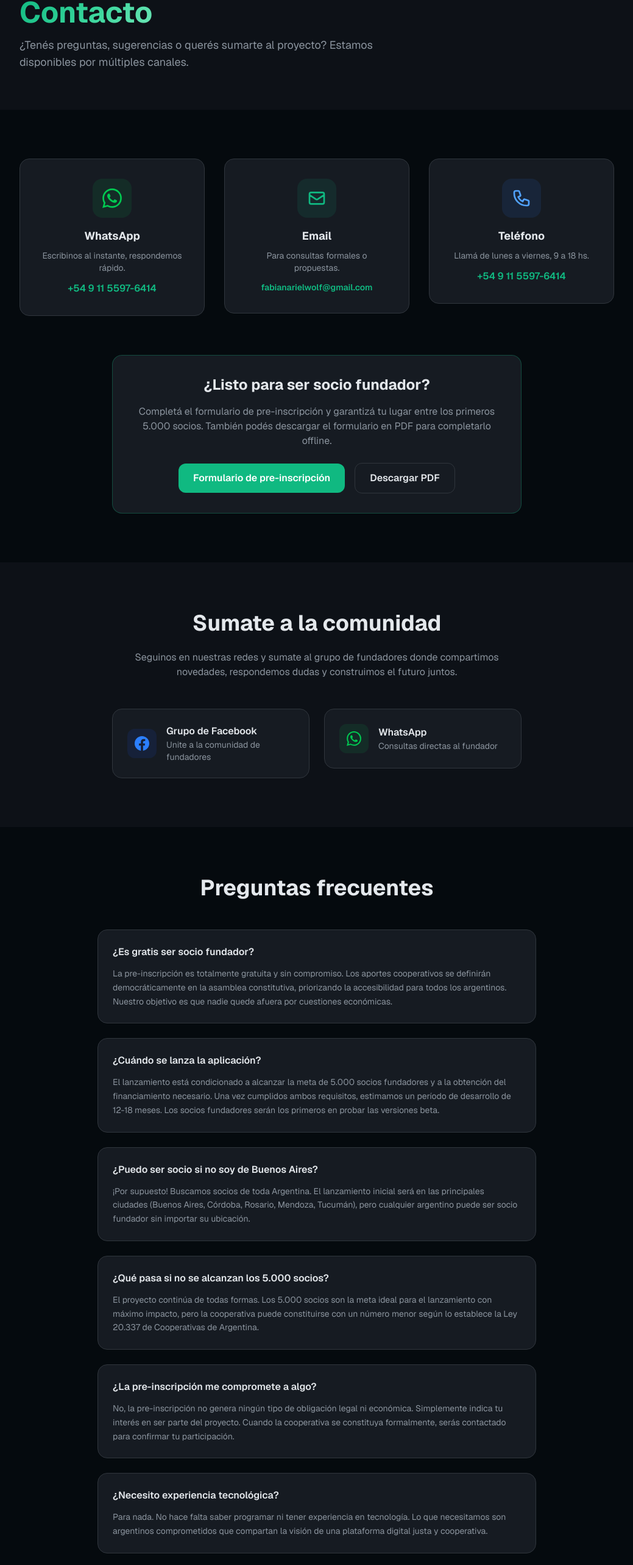
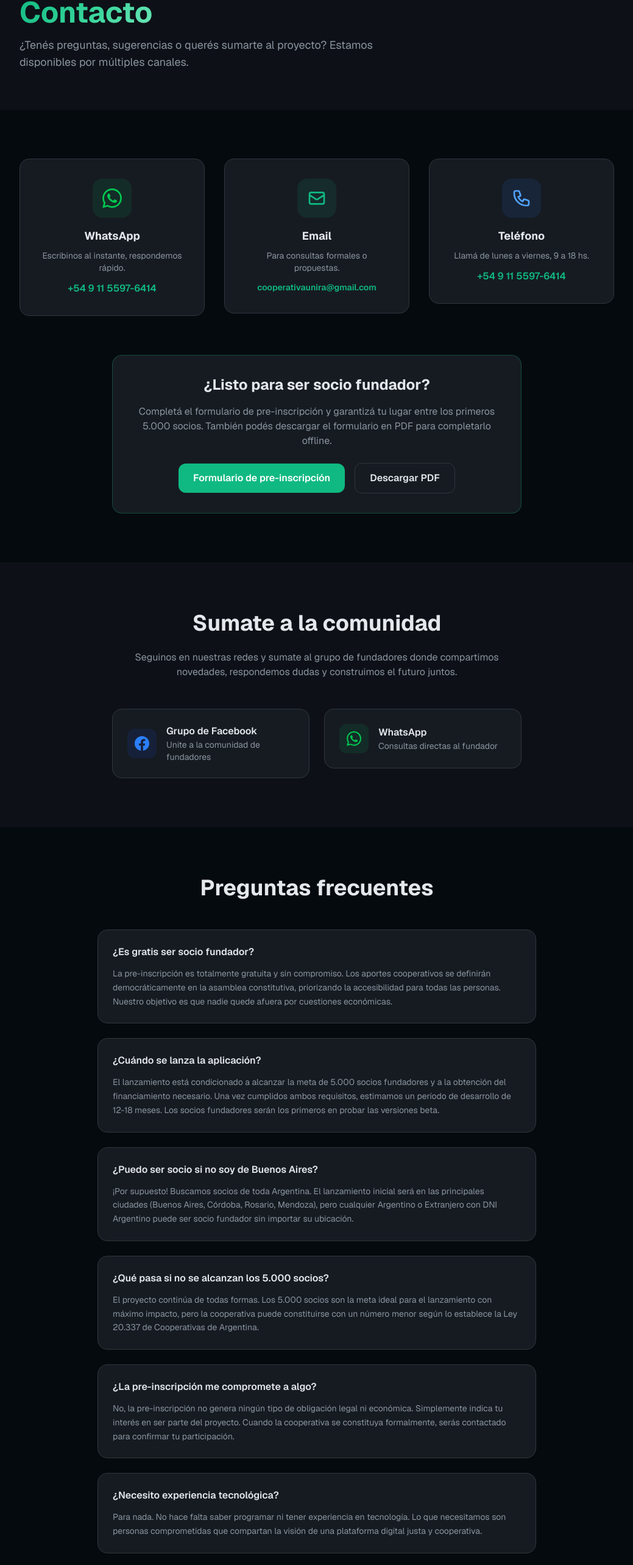
Before and after one commit to ariwolf1969-sys/unira-web, a Next.js app: page /contacto in a window 1280 px wide. Shown: the part 180-2746 px from the top of the page at 61% size, without its empty margins (120-1159 px from the left). Built offline with nearby package versions, Linux system fonts and the light colour scheme.

Commit message:
Update contact email and FAQ wording for inclusivity

```diff
--- a/src/app/contacto/page.tsx
+++ b/src/app/contacto/page.tsx
@@ -36,7 +36,7 @@ export default function ContactoPage() {
                 </div>
                 <h3 className="text-lg font-bold text-foreground mb-2">Email</h3>
                 <p className="text-muted text-sm mb-3">Para consultas formales o propuestas.</p>
-                <p className="text-primary font-semibold text-sm break-all">fabianarielwolf@gmail.com</p>
+                <p className="text-primary font-semibold text-sm break-all">cooperativaunira@gmail.com</p>
               </a>
             </FadeIn>
             <FadeIn delay={0.2}>
@@ -104,12 +104,12 @@ export default function ContactoPage() {
           </FadeIn>
           <div className="space-y-6">
             {[
-              { q: "¿Es gratis ser socio fundador?", a: "La pre-inscripción es totalmente gratuita y sin compromiso. Los aportes cooperativos se definirán democráticamente en la asamblea constitutiva, priorizando la accesibilidad para todos los argentinos. Nuestro objetivo es que nadie quede afuera por cuestiones económicas." },
+              { q: "¿Es gratis ser socio fundador?", a: "La pre-inscripción es totalmente gratuita y sin compromiso. Los aportes cooperativos se definirán democráticamente en la asamblea constitutiva, priorizando la accesibilidad para todas las personas. Nuestro objetivo es que nadie quede afuera por cuestiones económicas." },
               { q: "¿Cuándo se lanza la aplicación?", a: "El lanzamiento está condicionado a alcanzar la meta de 5.000 socios fundadores y a la obtención del financiamiento necesario. Una vez cumplidos ambos requisitos, estimamos un período de desarrollo de 12-18 meses. Los socios fundadores serán los primeros en probar las versiones beta." },
-              { q: "¿Puedo ser socio si no soy de Buenos Aires?", a: "¡Por supuesto! Buscamos socios de toda Argentina. El lanzamiento inicial será en las principales ciudades (Buenos Aires, Córdoba, Rosario, Mendoza, Tucumán), pero cualquier argentino puede ser socio fundador sin importar su ubicación." },
+              { q: "¿Puedo ser socio si no soy de Buenos Aires?", a: "¡Por supuesto! Buscamos socios de toda Argentina. El lanzamiento inicial será en las principales ciudades (Buenos Aires, Córdoba, Rosario, Mendoza), pero cualquier Argentino o Extranjero con DNI Argentino puede ser socio fundador sin importar su ubicación." },
               { q: "¿Qué pasa si no se alcanzan los 5.000 socios?", a: "El proyecto continúa de todas formas. Los 5.000 socios son la meta ideal para el lanzamiento con máximo impacto, pero la cooperativa puede constituirse con un número menor según lo establece la Ley 20.337 de Cooperativas de Argentina." },
               { q: "¿La pre-inscripción me compromete a algo?", a: "No, la pre-inscripción no genera ningún tipo de obligación legal ni económica. Simplemente indica tu interés en ser parte del proyecto. Cuando la cooperativa se constituya formalmente, serás contactado para confirmar tu participación." },
-              { q: "¿Necesito experiencia tecnológica?", a: "Para nada. No hace falta saber programar ni tener experiencia en tecnología. Lo que necesitamos son argentinos comprometidos que compartan la visión de una plataforma digital justa y cooperativa." },
+              { q: "¿Necesito experiencia tecnológica?", a: "Para nada. No hace falta saber programar ni tener experiencia en tecnología. Lo que necesitamos son personas comprometidas que compartan la visión de una plataforma digital justa y cooperativa." },
             ].map((item, i) => (
               <FadeIn key={i} delay={i * 0.08}>
                 <div className="p-6 rounded-2xl bg-surface-light border border-border">
```
